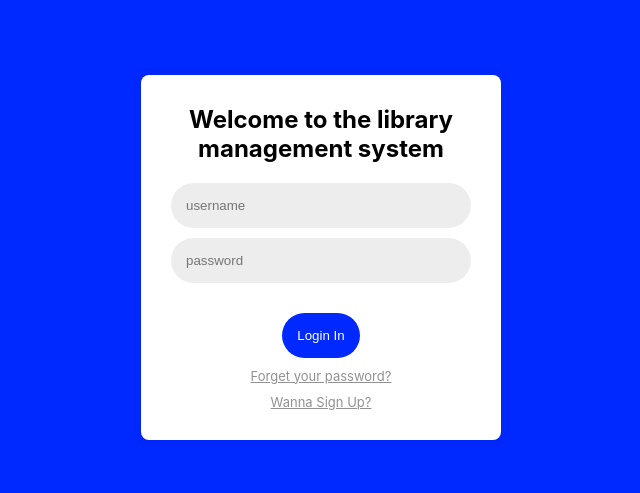
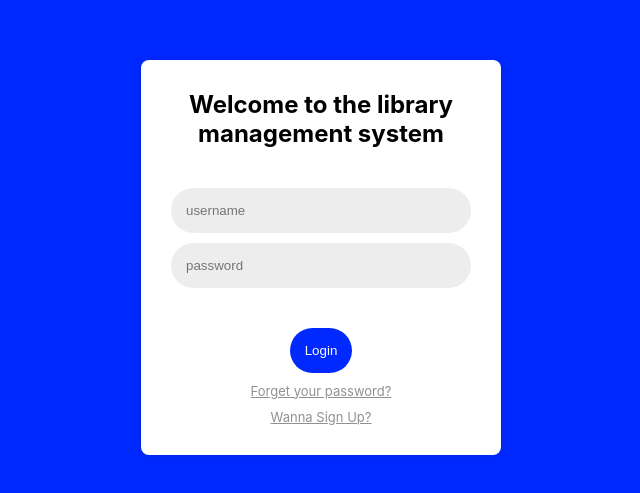
Before and after one commit to ayeshanweerasuriya/react-library-system, a React (Create React App) app: page / in a window 1280 px wide. Shown: the part 143-636 px from the top of the page, without its empty margins (319-959 px from the left). Built offline with nearby package versions, Linux system fonts and the light colour scheme.

Commit message:
Implement login

```diff
--- a/src/login.css
+++ b/src/login.css
@@ -18,7 +18,7 @@
 
 .form h2 {
   margin-top: 0;
-  margin-bottom: 20px;
+  margin-bottom: 40px;
 }
 
 .form input {
@@ -45,7 +45,14 @@
   background-color: #001eb7;
 }
 
-.form span {
+.error {
+  display: block;
+  margin-top: 10px;
+  color: #ff0000;
+  font-size: small;
+}
+
+.link {
   display: block;
   margin-top: 10px;
   text-decoration: underline;
--- a/src/login.js
+++ b/src/login.js
@@ -2,9 +2,9 @@ import { useState } from "react";
 import "./login.css";
 
 const Login = () => {
-  const [login, setLogin] = useState("Login In");
+  const [message, setMessage] = useState();
   const handleClick = () => {
-    setLogin("Welcome");
+    setMessage("wrong username or password");
   };
 
   return (
@@ -13,9 +13,10 @@ const Login = () => {
         <h2>Welcome to the library management system</h2>
         <input type="text" placeholder="username" />
         <input type="text" placeholder="password" />
-        <button onClick={handleClick}>{login}</button>
-        <span>Forget your password?</span>
-        <span>Wanna Sign Up?</span>
+        <span className="error">{message}</span>
+        <button onClick={handleClick}>Login</button>
+        <span className="link">Forget your password?</span>
+        <span className="link">Wanna Sign Up?</span>
       </div>
     </div>
   );
```
